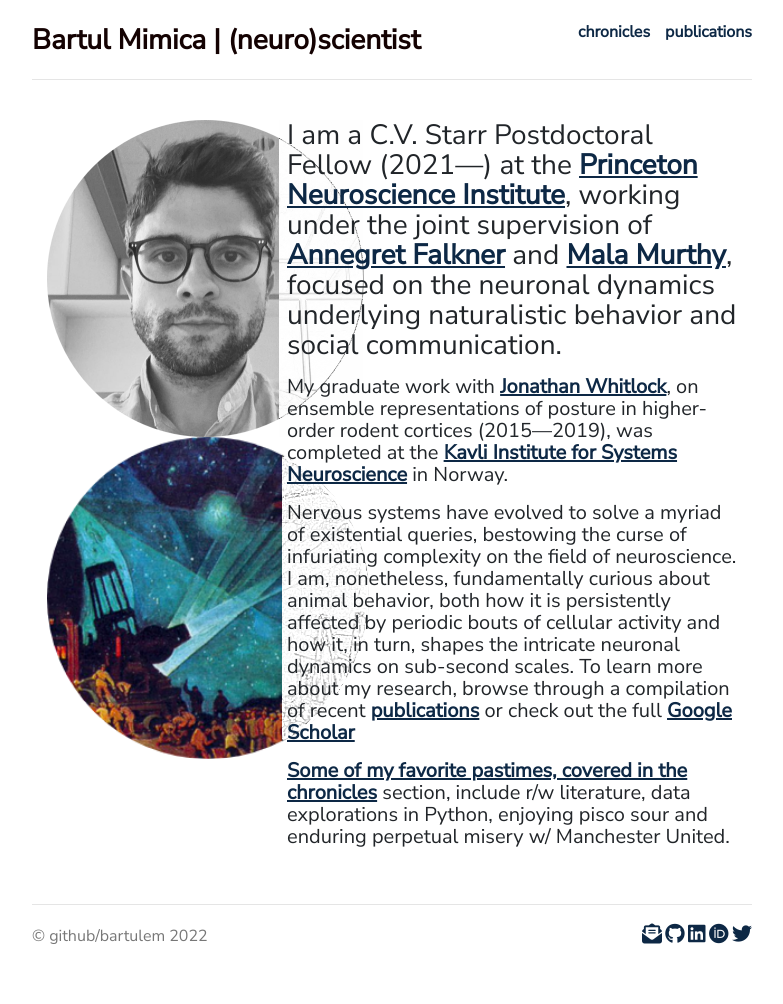
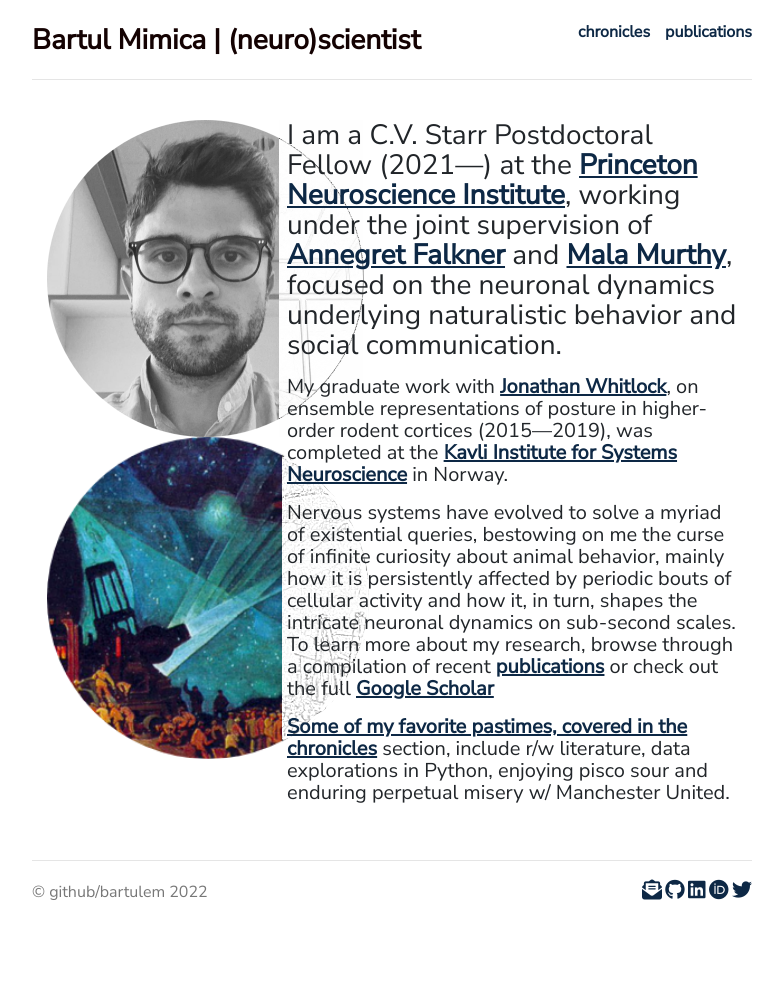
Before and after one commit to bartulem/bartulem.github.io, a Jekyll site: the page built from index.html, in a window 1280 px wide. Shown: the whole page, without its empty margins (248-1031 px from the left). Built offline with Jekyll 4.4.1, drawn with Linux system fonts in a browser that asks for light colours; nearby versions of some CDN libraries; comment, search, counter and statistics services are not loaded; a style sheet for code colours, icons or effects is not loaded; after the commit the page ends 960 px from its top, so only the background shows below that.

```diff
--- a/index.html
+++ b/index.html
@@ -16,7 +16,7 @@
 
 	<p>My graduate work with <a style= "text-decoration: underline" target="_blank" href="https://www.whitlocklab.org/">Jonathan Whitlock</a>, on ensemble representations of posture in higher-order rodent cortices (2015—2019), was completed at the <a style= "text-decoration: underline" target="_blank" href="https://www.ntnu.edu/kavli">Kavli Institute for Systems Neuroscience</a> in Norway.
 
-	<p>Nervous systems have evolved to solve a myriad of existential queries, bestowing the curse of infuriating complexity on the field of neuroscience. I am, nonetheless, fundamentally curious about animal behavior, both how it is persistently affected by periodic bouts of cellular activity and how it, in turn, shapes the intricate neuronal dynamics on sub-second scales. To learn more about my research, browse through a compilation of recent <a style= "text-decoration: underline" href="https://bartulem.github.io/publications/">publications</a> or check out the full <a style= "text-decoration: underline" target="_blank" href="https://scholar.google.no/citations?user=aUeOyr8AAAAJ&hl=en">Google Scholar</p>
+	<p>Nervous systems have evolved to solve a myriad of existential queries, bestowing on me the curse of infinite curiosity about animal behavior, mainly how it is persistently affected by periodic bouts of cellular activity and how it, in turn, shapes the intricate neuronal dynamics on sub-second scales. To learn more about my research, browse through a compilation of recent <a style= "text-decoration: underline" href="https://bartulem.github.io/publications/">publications</a> or check out the full <a style= "text-decoration: underline" target="_blank" href="https://scholar.google.no/citations?user=aUeOyr8AAAAJ&hl=en">Google Scholar</p>
 
 	<p>Some of my favorite pastimes, covered in the <a style= "text-decoration: underline" href="https://bartulem.github.io/chronicles/">chronicles</a> section, include r/w literature, data explorations in Python, enjoying pisco sour and enduring perpetual misery w/ Manchester United.</p>
 	</div>
```
